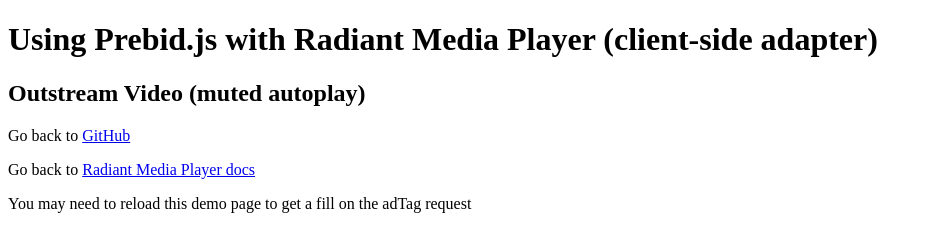
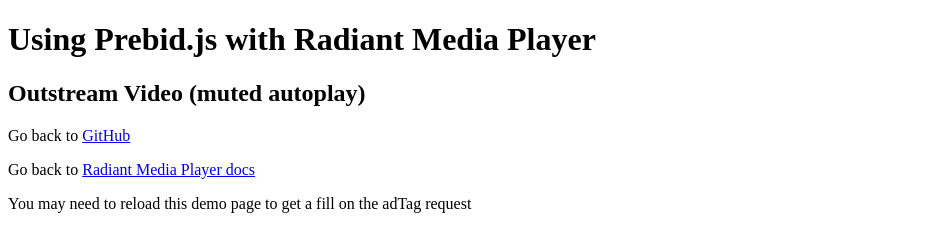
Before and after one commit to radiantmediaplayer/rmp-prebid, a plain HTML site: page outstream.html in a window 1280 px wide. Shown: the whole page, without its empty margins (0-932 px from the left). Drawn offline with Linux system fonts and the light colour scheme.

Commit message:
Update outstream.html

```diff
--- a/outstream.html
+++ b/outstream.html
@@ -5,7 +5,7 @@
   <meta charset="UTF-8">
   <meta name="viewport"
     content="width=device-width,minimum-scale=1,initial-scale=1">
-  <title>Using Prebid.js with Radiant Media Player (client-side adapter) -
+  <title>Using Prebid.js with Radiant Media Player -
     Outstream Video</title>
   <!-- Radiant Media Player core library - debug browser console mode (use rmp.min.js for production) -->
   <script
@@ -14,7 +14,7 @@
 
 <body>
 
-  <h1>Using Prebid.js with Radiant Media Player (client-side adapter)</h1>
+  <h1>Using Prebid.js with Radiant Media Player</h1>
   <h2>Outstream Video (muted autoplay)</h2>
   <p>Go back to <a
       href="https://github.com/radiantmediaplayer/rmp-prebid">GitHub</a></p>
```
